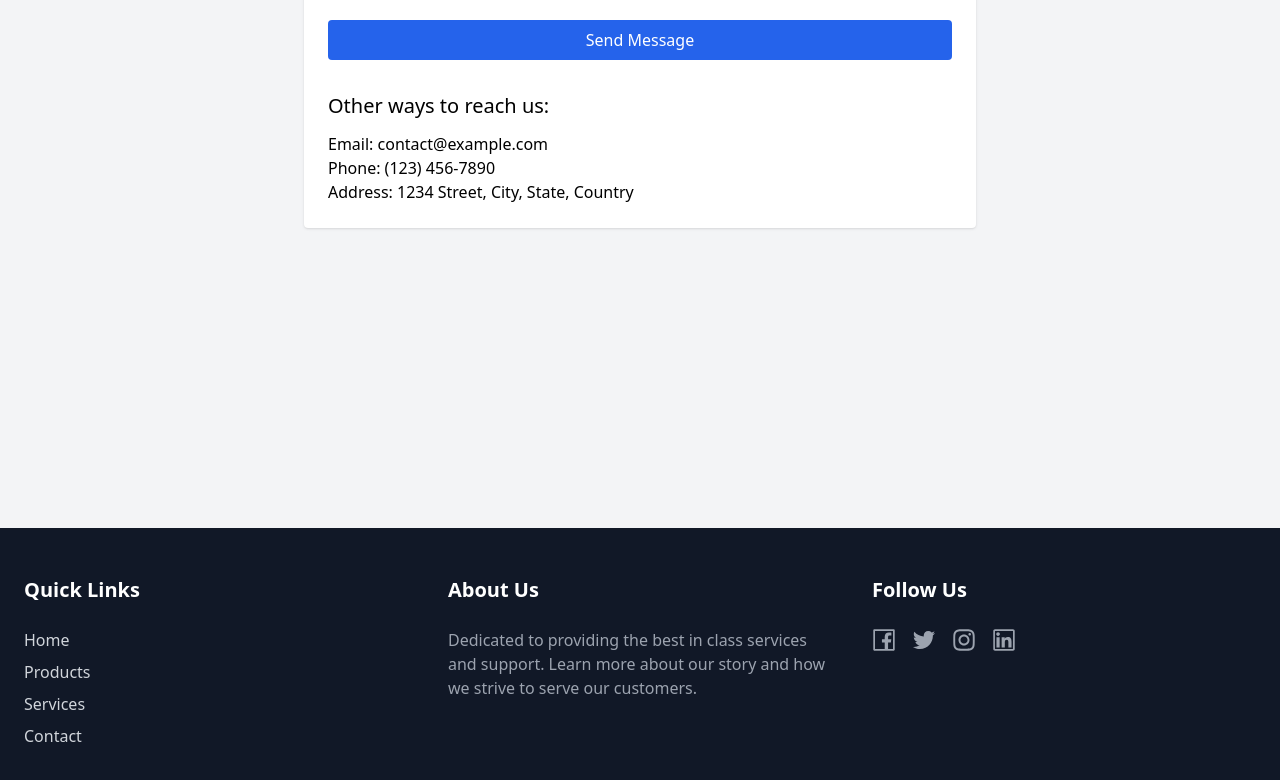
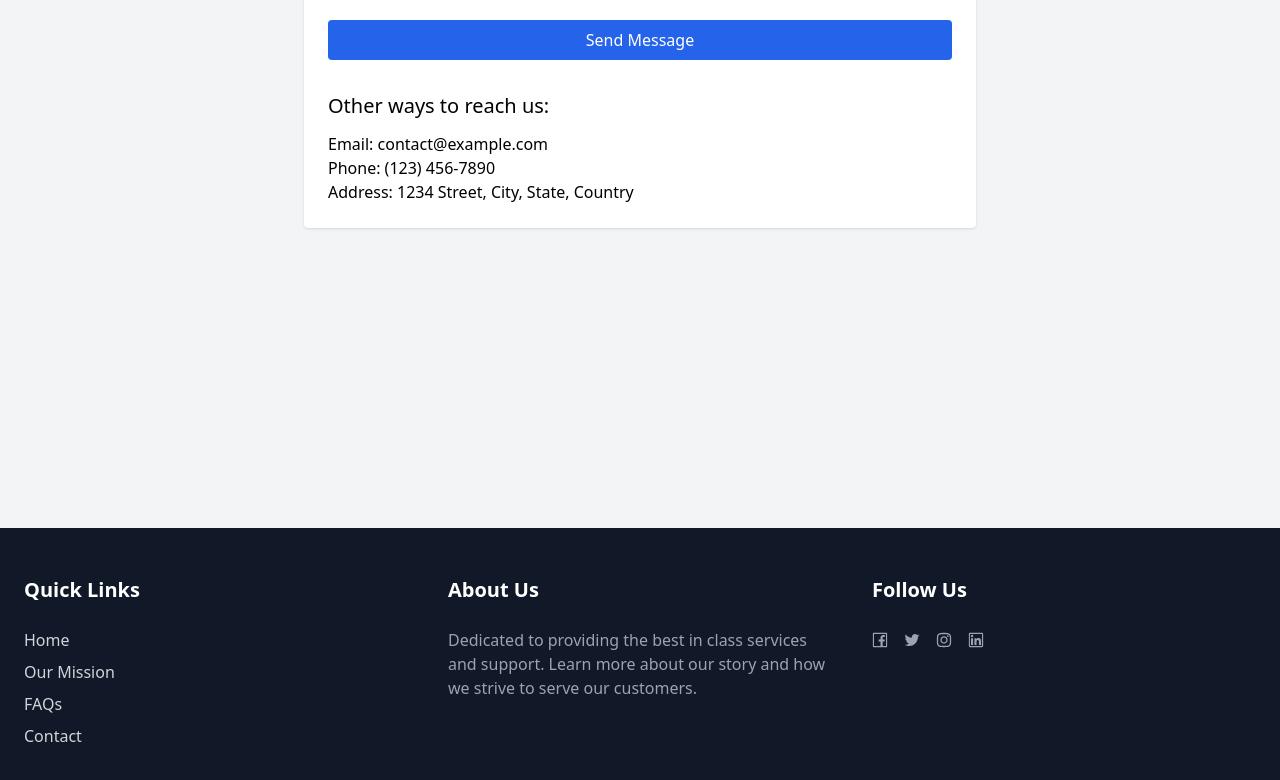
Before and after one commit to Arsalanbashir831/National-Sleep-Care, a React (Vite) app: page /contact in a window 1280 px wide. Shown: the part 700-1480 px from the top of the page. Built offline with nearby package versions, Linux system fonts and the light colour scheme.

Commit message:
footer link updated

```diff
--- a/src/component/Footer.jsx
+++ b/src/component/Footer.jsx
@@ -1,5 +1,21 @@
 import React from 'react';
 import { FacebookOutlined, TwitterOutlined, InstagramOutlined, LinkedinOutlined } from '@ant-design/icons';
+
+// Define an array for quick links
+const quickLinks = [
+  { name: "Home", url: "#home" },
+  { name: "Our Mission", url: "mission" },
+  { name: "FAQs", url: "faq" },
+  { name: "Contact", url: "contact" },
+];
+
+// Define an array for social media links
+const socialMediaLinks = [
+  { name: "Facebook", icon: <FacebookOutlined />, url: "https://www.facebook.com" },
+  { name: "Twitter", icon: <TwitterOutlined />, url: "https://www.twitter.com" },
+  { name: "Instagram", icon: <InstagramOutlined />, url: "https://www.instagram.com" },
+  { name: "LinkedIn", icon: <LinkedinOutlined />, url: "https://www.linkedin.com" },
+];
 
 const Footer = () => {
   return (
@@ -10,10 +26,11 @@ const Footer = () => {
         <div>
           <h2 className="text-xl font-semibold mb-6">Quick Links</h2>
           <ul className="space-y-2">
-            <li><a href="#" className="text-gray-300 hover:text-blue-400 transition-colors">Home</a></li>
-            <li><a href="#" className="text-gray-300 hover:text-blue-400 transition-colors">Products</a></li>
-            <li><a href="#" className="text-gray-300 hover:text-blue-400 transition-colors">Services</a></li>
-            <li><a href="#" className="text-gray-300 hover:text-blue-400 transition-colors">Contact</a></li>
+            {quickLinks.map(link => (
+              <li key={link.name}>
+                <a href={link.url} className="text-gray-300 hover:text-blue-400 transition-colors">{link.name}</a>
+              </li>
+            ))}
           </ul>
         </div>
 
@@ -29,18 +46,11 @@ const Footer = () => {
         <div>
           <h2 className="text-xl font-semibold mb-6">Follow Us</h2>
           <div className="flex space-x-4">
-            <a href="#" className="text-gray-400 hover:text-blue-400 transition-colors">
-              <FacebookOutlined style={{ fontSize: '24px' }} />
-            </a>
-            <a href="#" className="text-gray-400 hover:text-blue-400 transition-colors">
-              <TwitterOutlined style={{ fontSize: '24px' }} />
-            </a>
-            <a href="#" className="text-gray-400 hover:text-blue-400 transition-colors">
-              <InstagramOutlined style={{ fontSize: '24px' }} />
-            </a>
-            <a href="#" className="text-gray-400 hover:text-blue-400 transition-colors">
-              <LinkedinOutlined style={{ fontSize: '24px' }} />
-            </a>
+            {socialMediaLinks.map(link => (
+              <a key={link.name} href={link.url} className="text-gray-400 hover:text-blue-400 transition-colors" aria-label={link.name}>
+                {link.icon}
+              </a>
+            ))}
           </div>
         </div>
 
```
